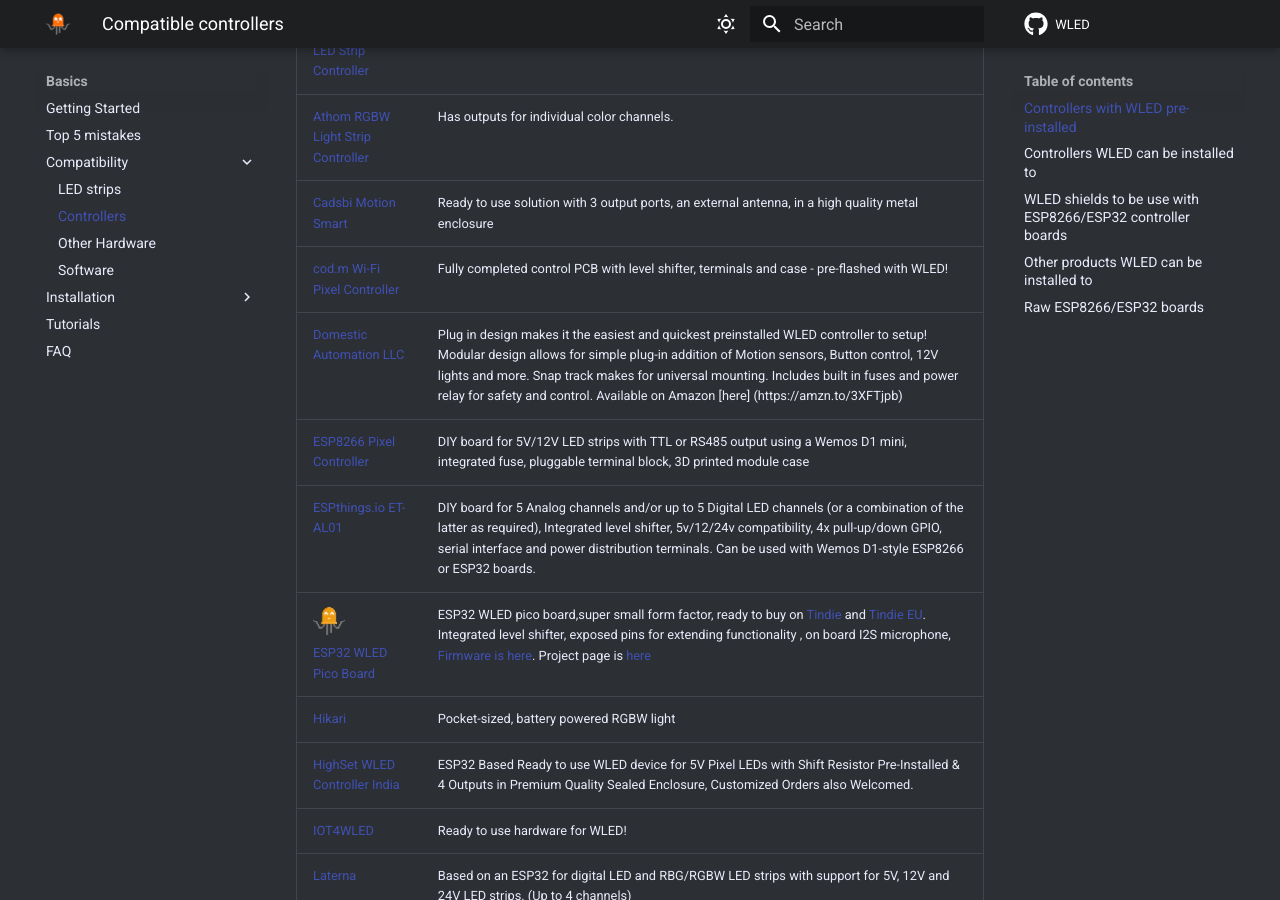
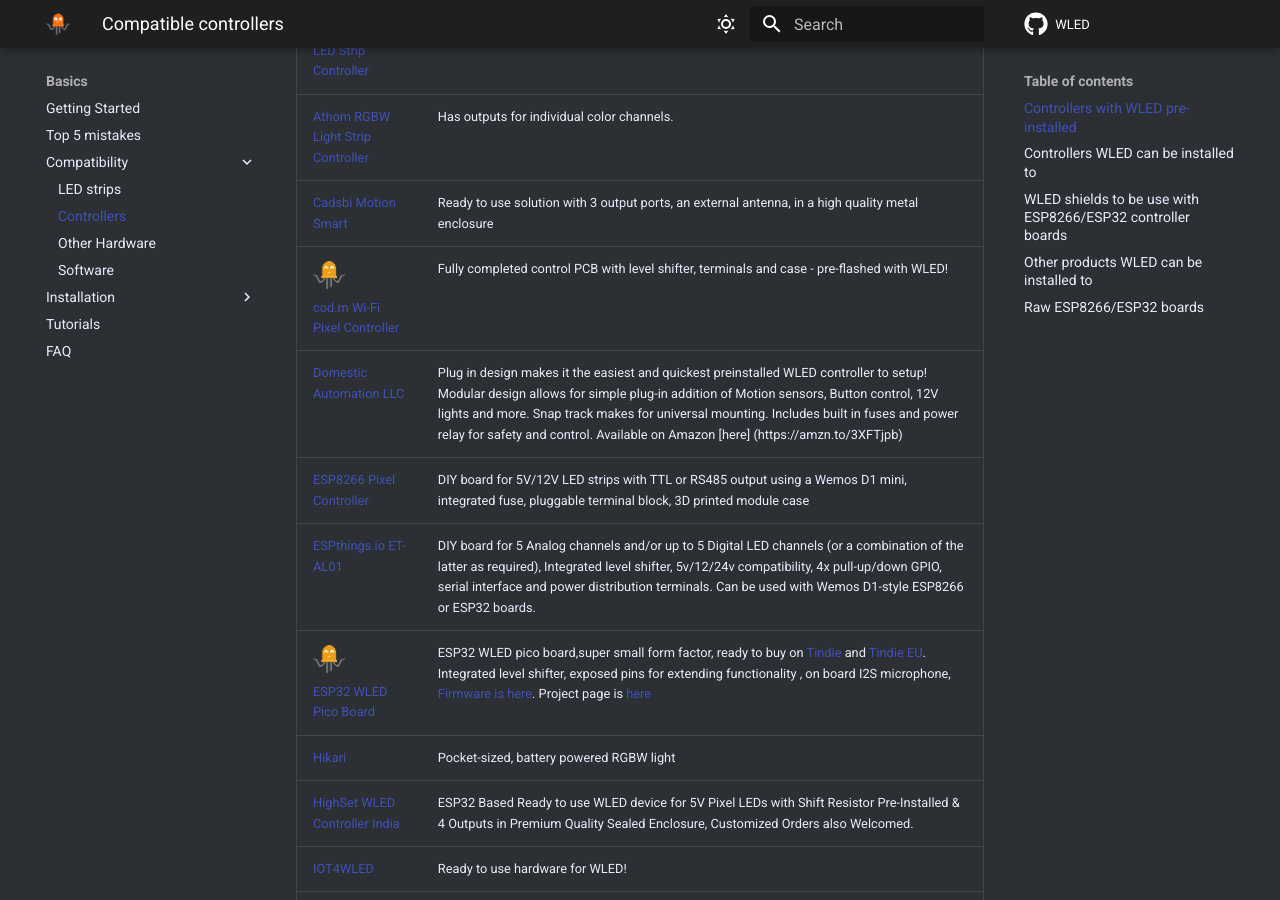
Before and after one commit to Aircoookie/WLED-Docs, an MkDocs documentation site: the page built from docs/basics/compatible-controllers.md, in a window 1280 px wide and 900 px high, scrolled down 3004 px. Built offline with MkDocs 1.6.1 and Material for MkDocs 9.7.7, drawn with Linux system fonts in a browser that asks for light colours; comment, search, counter and statistics services are not loaded.

Commit message:
Add cod.m controller as gold member
They sponsor a recurring large amount :)

```diff
--- a/docs/basics/compatible-controllers.md
+++ b/docs/basics/compatible-controllers.md
@@ -43,7 +43,7 @@
 [Athom High Power Addressable LED Strip Controller](https://www.athom.tech/blank-1/wled-high-power-led-strip-controller) | Higher power options than the above system. Supports optional clock output.
 [Athom RGBW Light Strip Controller](https://www.athom.tech/blank-1/wled-rgbw-light-strip-controller) | Has outputs for individual color channels.
 [Cadsbi Motion Smart](https://www.cadsbi-shop.de/shop/led-beleuchtungscontroller/cadsbi-motion-smart/) | Ready to use solution with 3 output ports, an external antenna, in a high quality metal enclosure
-[cod.m Wi-Fi Pixel Controller](https://shop.codm.de/automation/pixel/30/wlan-pixel-controller) | Fully completed control PCB with level shifter, terminals and case - pre-flashed with WLED!
+![Gold Member](../assets/images/content/akemi_gold.png)<br/> [cod.m Wi-Fi Pixel Controller](https://shop.codm.de/automation/pixel/30/wlan-pixel-controller) | Fully completed control PCB with level shifter, terminals and case - pre-flashed with WLED!
 [Domestic Automation LLC](www.domestic-automation.com) | Plug in design makes it the easiest and quickest preinstalled WLED controller to setup! Modular design allows for simple plug-in addition of Motion sensors, Button control, 12V lights and more. Snap track makes for universal mounting. Includes built in fuses and power relay for safety and control. Available on Amazon [here] (https://amzn.to/3XFTjpb)
 [ESP8266 Pixel Controller](https://www.maltepoeggel.de/?site=pixelcontroller) | DIY board for 5V/12V LED strips with TTL or RS485 output using a Wemos D1 mini, integrated fuse, pluggable terminal block, 3D printed module case
 [ESPthings.io ET-AL01](https://www.espthings.io/AL01) | DIY board for 5 Analog channels and/or up to 5 Digital LED channels (or a combination of the latter as required), Integrated level shifter, 5v/12/24v compatibility, 4x pull-up/down GPIO, serial interface and power distribution terminals. Can be used with Wemos D1-style ESP8266 or ESP32 boards.
```
